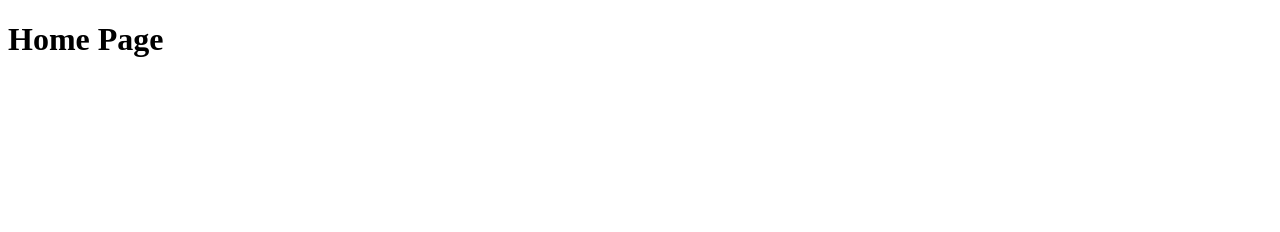
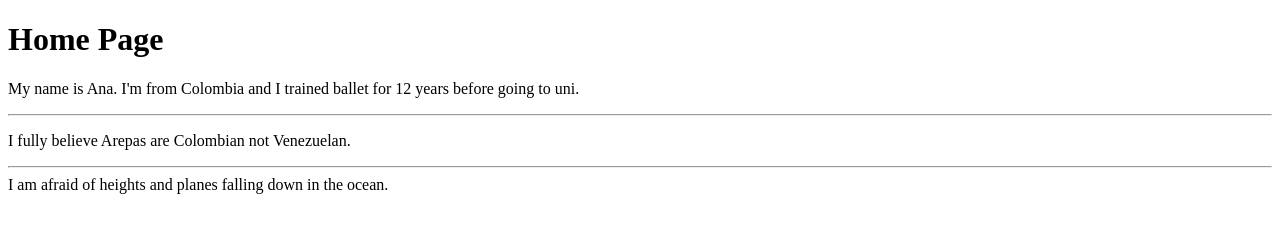
Before and after one commit to anagomezbe/repository_1, a plain HTML site: page index.html in a window 1280 px wide. Drawn offline with Linux system fonts and the light colour scheme.

Commit message:
Added paragraphs about me

```diff
--- a/index.html
+++ b/index.html
@@ -6,5 +6,16 @@
     </head>
     <body>
         <h1>Home Page</h1>
+        <p>
+            My name is Ana.
+            I'm from Colombia and
+            I trained ballet for 12 years before going to uni.
+        </p>
+        <hr>
+        <p>
+            I fully believe Arepas are Colombian not Venezuelan.
+        <hr>
+            I am afraid of heights and planes falling down in the ocean.
+        </p>
     </body>
 </html>
```
